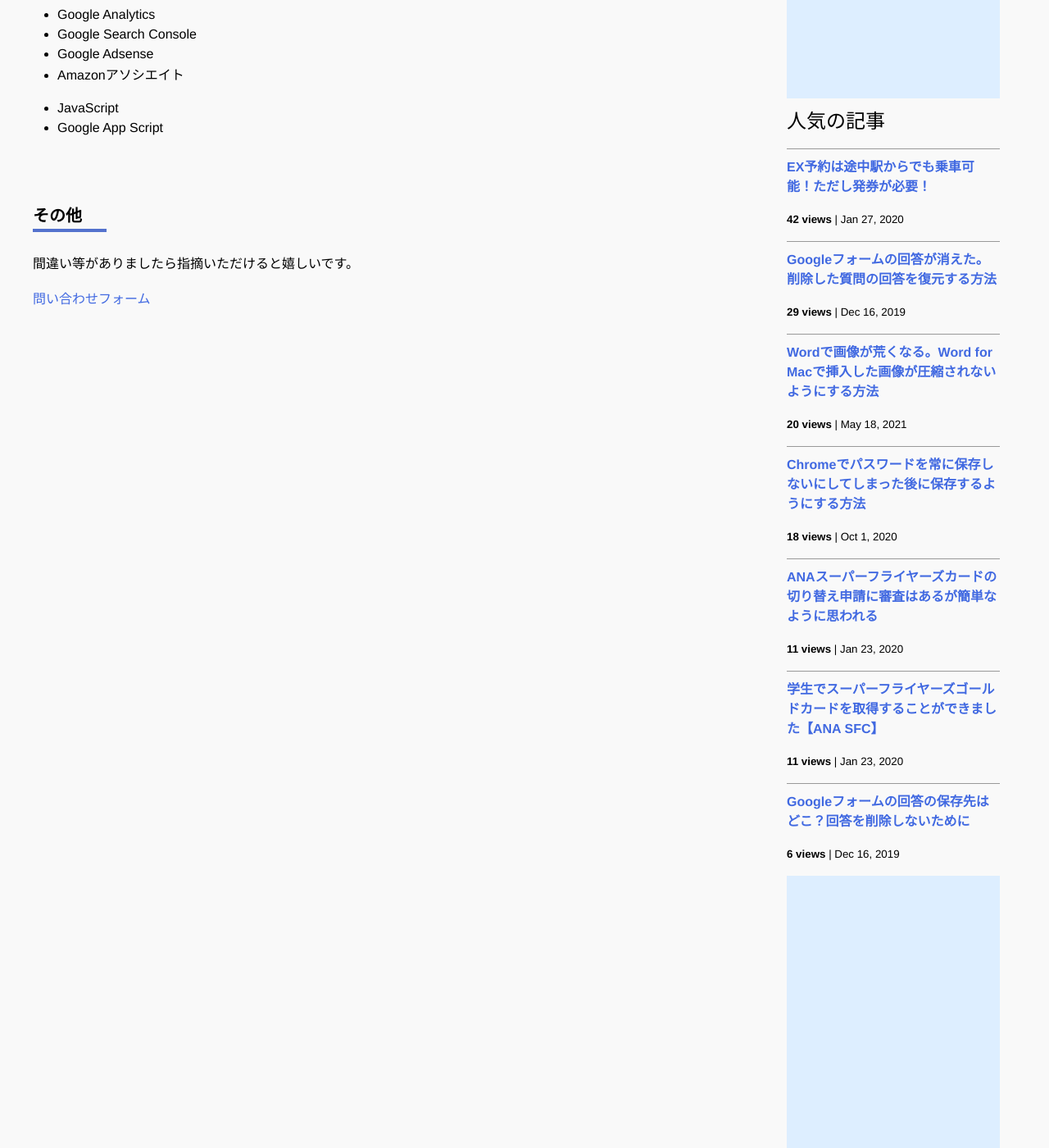
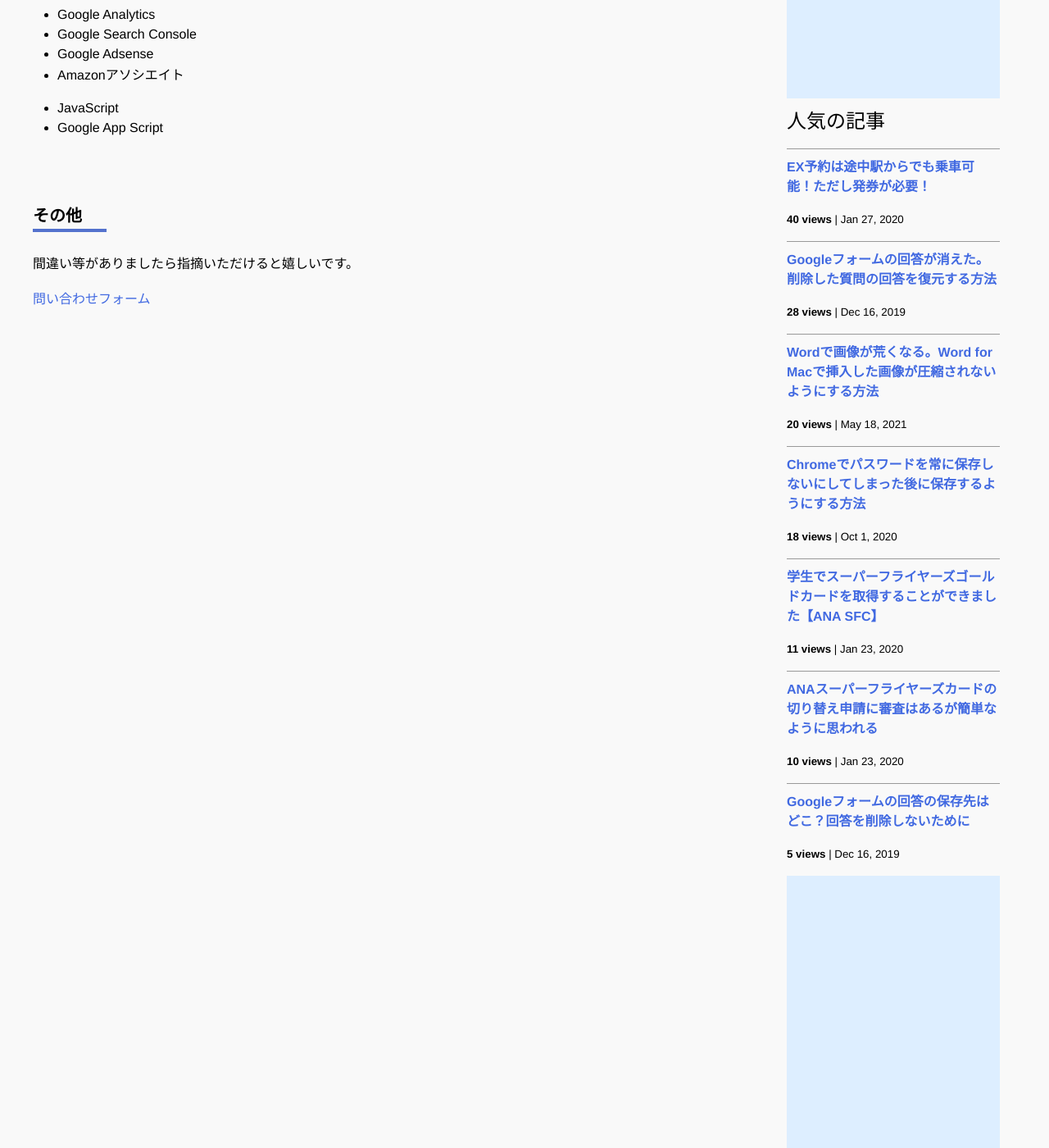
Before and after one commit to iwanaminami/shoyaiwaname, a Jekyll site: the page built from about.markdown, in a window 1280 px wide and 1400 px high, scrolled down 693 px. Shown: the whole window at 82% size. Built offline with Jekyll 4.4.1, drawn with Linux system fonts in a browser that asks for light colours; nearby versions of some CDN libraries; comment, search, counter and statistics services are not loaded.

Commit message:
chore(ga): update _data/popularposts.yml 20260831-0052

```diff
--- a/_data/popularposts.yml
+++ b/_data/popularposts.yml
@@ -1,17 +1,17 @@
 side:
-  - view: 42
+  - view: 40
     url: "/2020/01/27/ex-rideontheway.html"
-  - view: 29
+  - view: 28
     url: "/2019/12/16/restore-googleform.html"
   - view: 20
     url: "/2021/05/18/image-compression-word.html"
   - view: 18
     url: "/2020/10/01/googlepassword.html"
-  - view: 15
+  - view: 14
     url: "/"
   - view: 11
+    url: "/2020/01/23/sfcgold.html"
+  - view: 10
     url: "/2020/01/23/sfc-judge.html"
-  - view: 11
-    url: "/2020/01/23/sfcgold.html"
-  - view: 6
+  - view: 5
     url: "/2019/12/16/googleform-answers.html"
```
